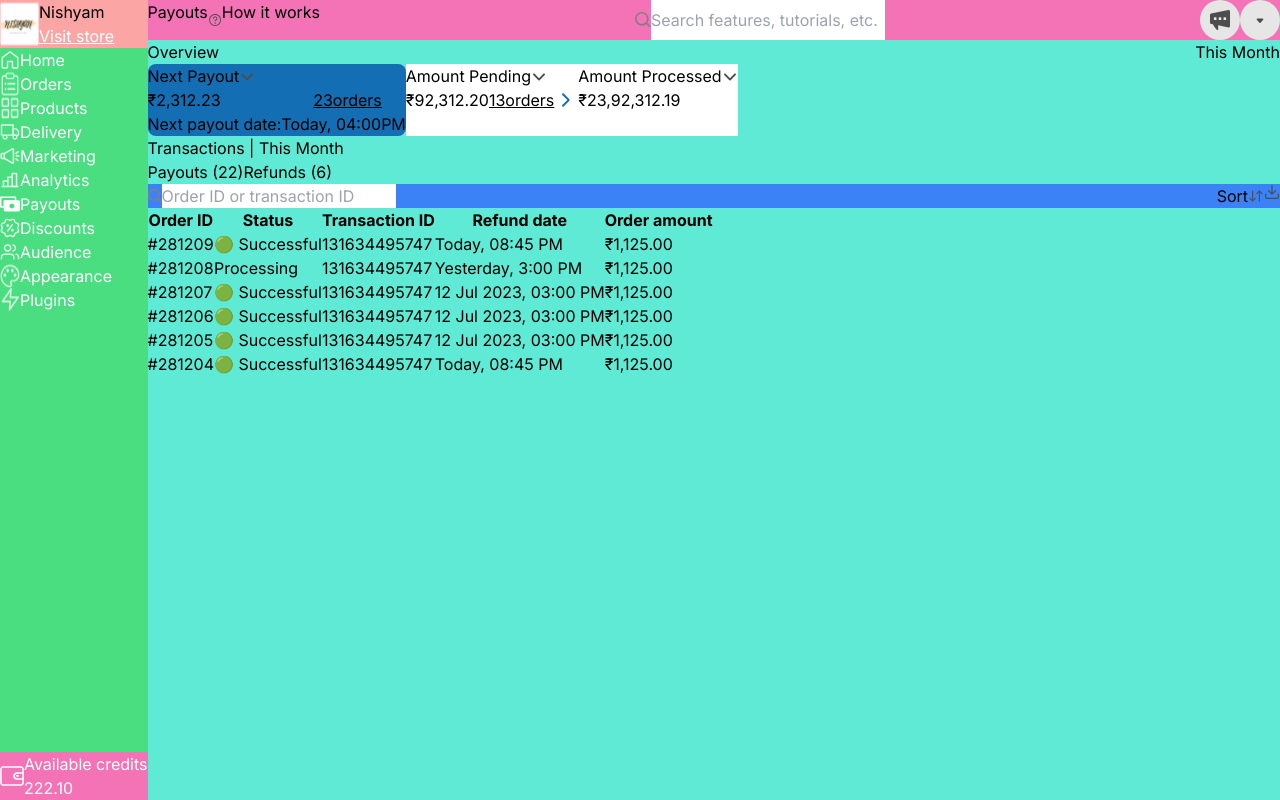
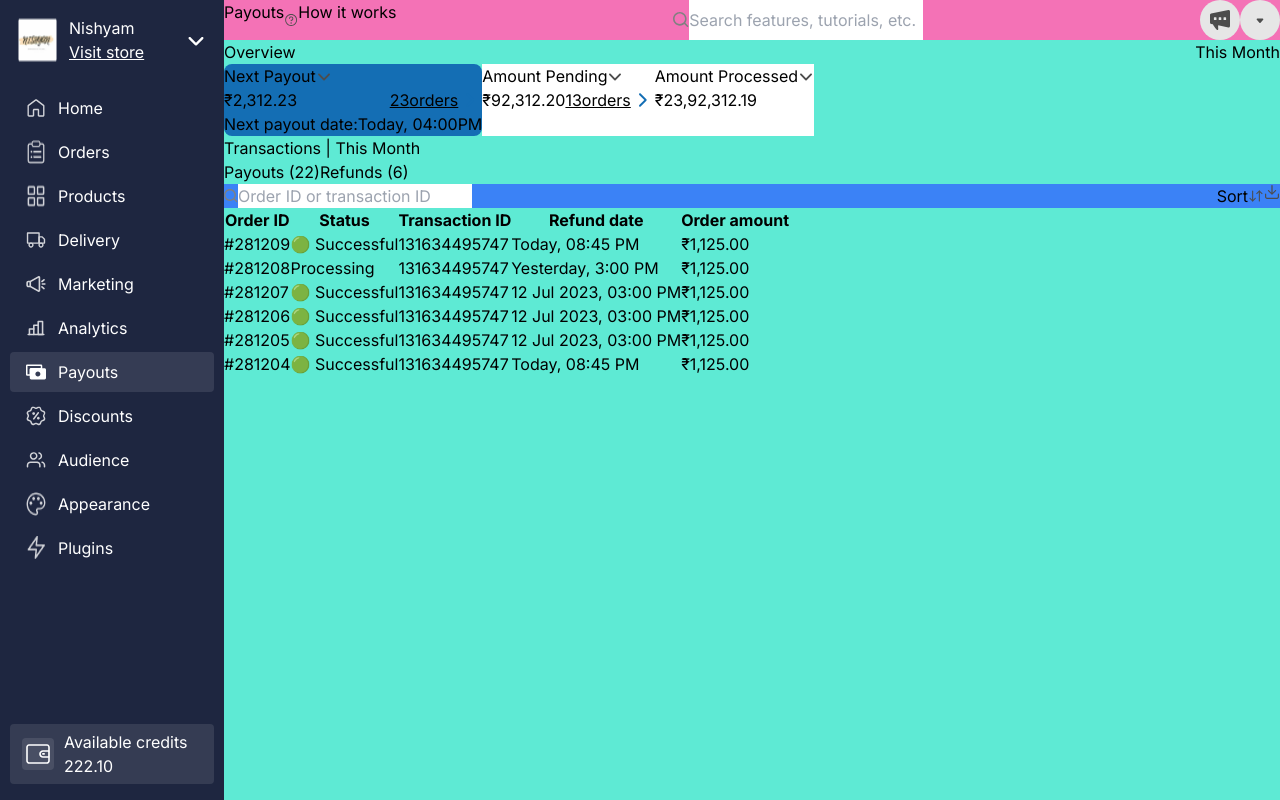
Before and after one commit to UtkarshSinghChouhan/Dukaan_Assignment, a Next.js app: page / in a window 1280 px wide. Built offline with nearby package versions, Linux system fonts and the light colour scheme.

Commit message:
refactor: sidebar complete

```diff
--- a/src/components/templates/sidebar/sidebar.tsx
+++ b/src/components/templates/sidebar/sidebar.tsx
@@ -5,9 +5,10 @@ import React from "react";
 
 const Sidebar = () => {
   return (
-    <section className="flex flex-col bg-[#1E2640]">
+    <section className="flex flex-col bg-[#1E2640] w-[224px] py-[16px] px-[10px] gap-[24px]">
       {/* User info */}
-      <article className="flex bg-red-300">
+      <article className="flex justify-between mx-[8px]">
+        <div className="flex gap-[12px]">
           <Image
             src={`/static_assests/images/Image.png`}
             alt={`profile_pic`}
@@ -16,18 +17,29 @@ const Sidebar = () => {
           />
 
           <div className="flex flex-col">
-          <p className="capitalize">{`nishyam`}</p>
-          <p className="text-white underline">{`Visit store`}</p>
+            <p className="text-white capitalize">{`nishyam`}</p>
+            <p className="text-white  underline">{`Visit store`}</p>
           </div>
+        </div>
+
+        <Image
+          src={`/static_assests/icons/sidebar/Chevron Down.svg`}
+          width={20}
+          height={20}
+          alt={``}
+        />
       </article>
 
       {/* sidebar links */}
-      <div className="flex-1 flex flex-col bg-green-400">
+      <div className="flex-1 flex flex-col gap-[4px]">
         {SIDEBAR_DATA.map((obj: ISidebar, idx: number) => {
           const { img_url, name } = obj;
           return (
             <React.Fragment key={idx}>
-              <div className="flex">
+              <div
+                className={` ${name == "Payouts" ? "bg-[#FFFFFF]/[0.10]" : ""}
+                flex px-[16px] py-[8px] gap-[12px] rounded-[4px] hover:bg-[#FFFFFF]/[0.10]`}
+              >
                 <Image
                   alt={`icon${idx}`}
                   src={img_url}
@@ -47,7 +59,8 @@ const Sidebar = () => {
       </div>
 
       {/* user credit */}
-      <article className="flex bg-pink-400">
+      <article className="flex bg-[#353C53] gap-[10px] rounded-[4px] items-center px-[12px] py-[6px]">
+        <div className="p-[4px] rounded-[4px] bg-[#FFFFFF]/[0.10]">
           <Image
             alt={`wallet`}
             src={`/static_assests/icons/sidebar/wallet.svg`}
@@ -58,6 +71,7 @@ const Sidebar = () => {
             quality={90}
             loading="eager"
           />
+        </div>
 
         <div className="flex flex-col text-white">
           <p>{`Available credits`}</p>
```
Also changed, not shown: public/static_assests/icons/sidebar/Chevron Down.svg (added). Lines whose indentation alone changed are shown as unchanged.
